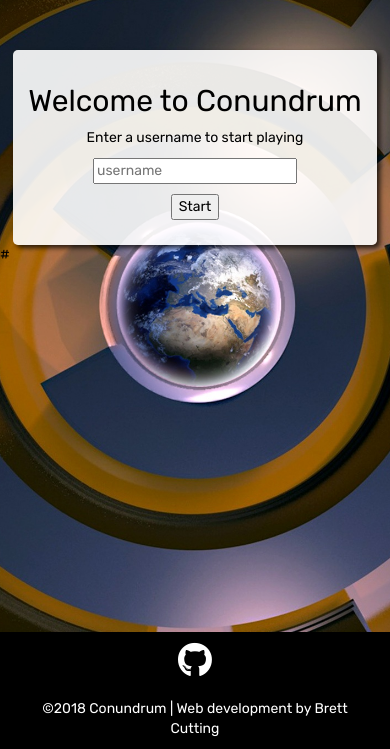
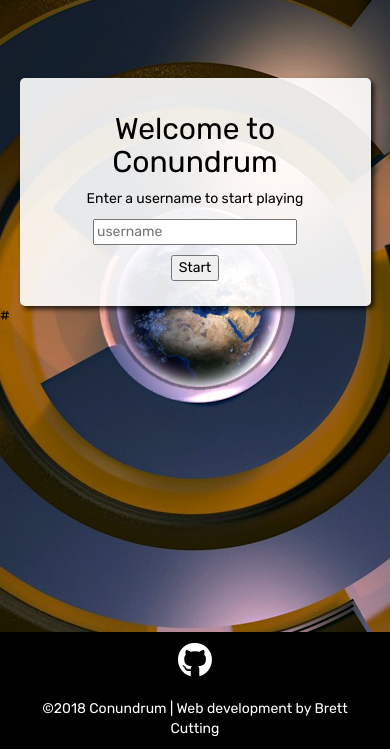
Before and after one commit to Code-Institute-Submissions/conundrum, a Flask app: page / in a window 390 px wide. Shown: the part 95-844 px from the top of the page. Run offline with Flask 2, Linux system fonts and the light colour scheme; some libraries are stand-ins or nearby versions.

Commit message:
adjusted username input field in index

```diff
--- a/static/css/main.css
+++ b/static/css/main.css
@@ -15,13 +15,13 @@ body {
     color: #000;
 }
 
-.wrapper{
-    position:relative;
+.wrapper {
+    position: relative;
     min-height: 100%;
 }
 
 main {
-    padding-bottom: 100px;
+    padding-bottom: 120px;
 }
 
 h1 {
@@ -142,9 +142,21 @@ footer {
     display: inline-block;
     background-color: rgba(255, 255, 255, .9);
     padding: 15px;
-    margin: 50px 0 0 0;
+    margin-top: 9%;
     border-radius: 5px;
-    box-shadow: 3px 3px 5px 0px rgba(0,0,0,0.75);
+    box-shadow: 3px 3px 5px 0px rgba(0, 0, 0, 0.75);
+}
+
+@media (max-width: 767px) {
+    .username-container {
+        width: 90%
+    }
+}
+
+@media (max-width: 991px) {
+    .username-container {
+        margin-top: 20%;
+    }
 }
 
 input[name=username] {
@@ -168,13 +180,14 @@ input[name=username] {
     border: 1px solid #000;
     overflow: hidden;
     z-index: 1;
-    box-shadow: 3px 3px 5px 0px rgba(0,0,0,0.75);
+    box-shadow: 3px 3px 5px 0px rgba(0, 0, 0, 0.75);
     display: none;
 }
 
 .game-rules-ok-btn {
     margin-bottom: 15px;
 }
+
 .welcome-screen-show {
     position: absolute;
     margin: 0 auto;
@@ -188,10 +201,10 @@ input[name=username] {
     border: 1px solid #000;
     overflow: hidden;
     z-index: 1;
-    box-shadow: 3px 3px 5px 0px rgba(0,0,0,0.75);
+    box-shadow: 3px 3px 5px 0px rgba(0, 0, 0, 0.75);
 }
 
-.maze-icon_conundrum{
+.maze-icon_conundrum {
     width: 70px;
     height: 70px;
 }
@@ -216,9 +229,15 @@ input[name=username] {
 .rule-points-guesses {
     background-color: gray;
     padding: 10px 0 0 0;
-    box-shadow: 3px 3px 5px 0px rgba(0,0,0,0.75);
+    box-shadow: 3px 3px 5px 0px rgba(0, 0, 0, 0.75);
     border-radius: 10px;
     display: inline-block;
+}
+
+@media (max-width: 767px) {
+    .rule-points-guesses {
+        padding: 15px 0;
+    }
 }
 
 @media (min-width: 992px) {
@@ -231,6 +250,7 @@ input[name=username] {
 .rules-btn {
     border-radius: 7px;
 }
+
 
 .conundrum-row {
     margin-top: 2.5%;
@@ -245,7 +265,7 @@ input[name=username] {
     min-height: 335px;
     border-radius: 5px;
     overflow: hidden;
-    box-shadow: 3px 3px 5px 0px rgba(0,0,0,0.75);
+    box-shadow: 3px 3px 5px 0px rgba(0, 0, 0, 0.75);
 }
 
 
@@ -328,9 +348,10 @@ tr {
 }
 
 /*---------learderboard.html------------*/
+
 .user-score-container {
     display: inline-block;
-    background-color: rgba(255,255,255,0.5);
+    background-color: rgba(255, 255, 255, 0.5);
     border-radius: 10px;
     padding: 0 15px;
     margin-bottom: 15px;
@@ -344,6 +365,7 @@ tr {
 .users-score {
     padding: 15px 0;
 }
+
 .user-score {
     font-weight: bold;
     color: #000;
@@ -353,7 +375,7 @@ tr {
 .leader-board-table {
     width: 60%;
     margin: 0 auto;
-    box-shadow: 3px 3px 5px 0px rgba(0,0,0,0.75);
+    box-shadow: 3px 3px 5px 0px rgba(0, 0, 0, 0.75);
     border-radius: 10px;
     overflow: hidden;
 }
@@ -370,8 +392,9 @@ tr {
 }
 
 .color-gray {
-   background-color: gray;
+    background-color: gray;
 }
+
 .leader-board-table td {
     width: 33%;
     padding: 3px 0 3px 0;
@@ -382,7 +405,7 @@ tr {
 }
 
 .table-row-white {
-    background-color: rgba(255,255,255,0.5);
+    background-color: rgba(255, 255, 255, 0.5);
 }
 
 #leaderboard-heading-td {
```
